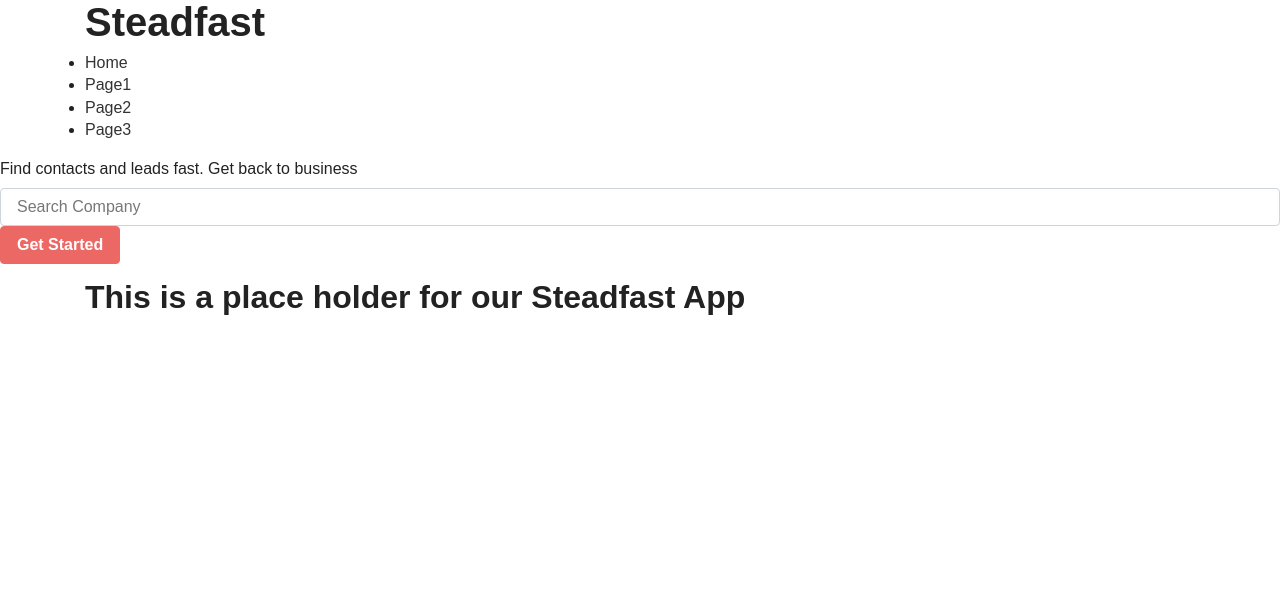
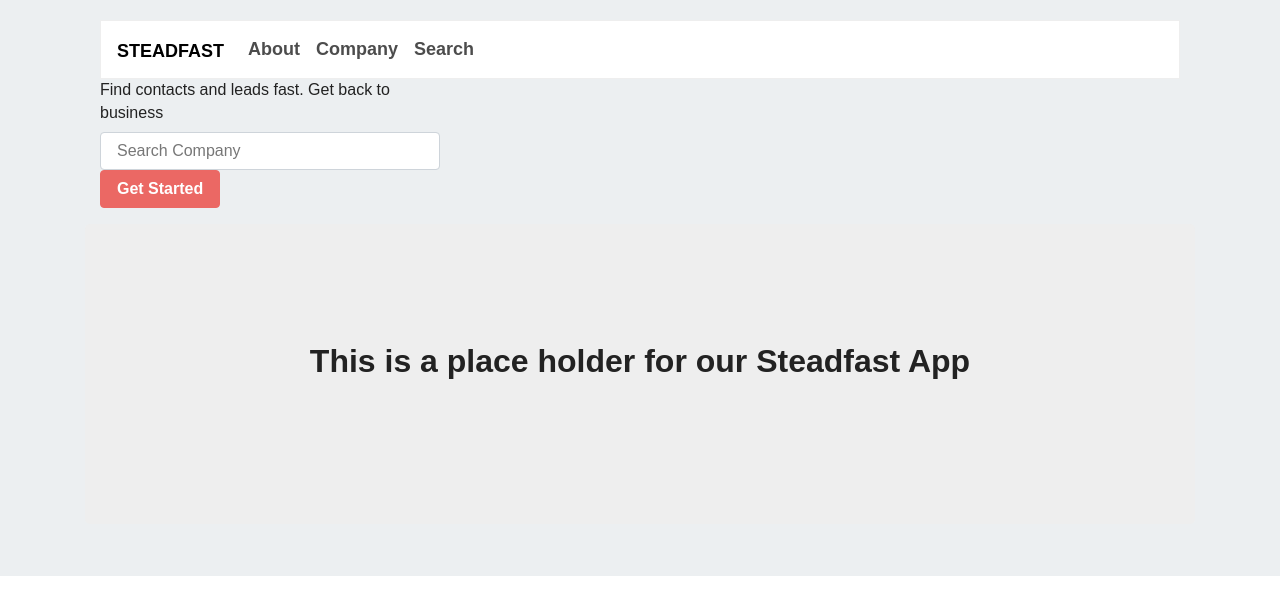
Before and after one commit to dangulo4/steadfast, a React (Create React App) app in the folder client/: page /clients/1 in a window 1280 px wide. Shown: the top 614 px of the page. Built offline with nearby package versions, Linux system fonts and the light colour scheme; a web font is replaced by a local one.

Commit message:
added ROUTE for navbar and WRAPPER, JUMBOTRON

```diff
--- a/client/src/App.js
+++ b/client/src/App.js
@@ -1,6 +1,13 @@
 import React from 'react';
+import { BrowserRouter as Router, Route, Switch } from 'react-router-dom';
+import About from './pages/About';
+import Clients from './pages/Clients';
+import NoMatch from './pages/NoMatch';
 import NavBar from './components/Navbar';
 import Header from './components/Header';
+import Wrapper from './components/Wrapper';
+import Jumbotron from './components/Jumbotron';
+import Col from './components/Col';
 import './App.css';
 
 class App extends React.Component {
@@ -8,15 +15,39 @@ class App extends React.Component {
 
   render() {
     return (
-      <>
-        <NavBar></NavBar>
-        <Header>
-          <h1>This is the Header for Steadfast</h1>
-        </Header>
+      <Wrapper>
         <div className="container">
-          <h2>This is a place holder for our Steadfast App</h2>
+          <Router>
+            <Col size="md-12">
+              <NavBar>
+                <Switch>
+                  <Route exact path={['/', '/about']}>
+                    <About />
+                  </Route>
+                  <Route exact path="/clients/:id">
+                    <Clients />
+                  </Route>
+                  <Route>
+                    <NoMatch />
+                  </Route>
+                </Switch>
+              </NavBar>
+            </Col>
+          </Router>
+          <Col size="md-4">
+            <Header>
+              <h1>This is the Header for Steadfast</h1>
+            </Header>
+          </Col>
+          <Jumbotron>
+            <Col size="md-12">
+              <div className="container">
+                <h2>This is a place holder for our Steadfast App</h2>
+              </div>
+            </Col>
+          </Jumbotron>
         </div>
-      </>
+      </Wrapper>
     );
   }
 }
--- /dev/null
+++ b/client/src/components/Col/index.js
@@ -0,0 +1,16 @@
+import React from "react";
+
+// This Col component offers us the convenience of being able to set a column's "size" prop instead of its className
+// We can also omit the col- at the start of each Bootstrap column class, e.g. size="md-12" instead of className="col-md-12"
+
+function Col(props) {
+  const size = props.size.split(" ").map(size => "col-" + size).join(" ");
+
+  return (
+    <div className={size}>
+      {props.children}
+    </div>
+  );
+}
+
+export default Col;
--- a/client/src/components/Navbar/index.js
+++ b/client/src/components/Navbar/index.js
@@ -1,37 +1,54 @@
 import React from 'react';
+import { Link } from 'react-router-dom';
 
 function Navbar() {
   return (
-    <div className="container center">
-      <nav className="menu">
-        <h1 className="menu__logo">Steadfast</h1>
-
-        <div className="menu__right">
-          <ul className="menu__list">
-            <li className="menu__list-item">
-              <a class="menu__link menu__link--active" href="#">
-                Home
-              </a>
+    <nav className="navbar navbar-expand-lg navbar-light bg-light">
+      <Link className="navbar-brand" to="/">
+        SteadFast
+      </Link>
+      <div>
+        <ul className="navbar-nav">
+          <li className="nav-item">
+            <Link
+              to="/"
+              className={
+                window.location.pathname === '/' ||
+                window.location.pathname === '/about'
+                  ? 'nav-link active'
+                  : 'nav-link'
+              }
+            >
+              About
+            </Link>
           </li>
-            <li className="menu__list-item">
-              <a class="menu__link" href="#">
-                Page1
-              </a>
+          <li className="nav-item">
+            <Link
+              to="/company"
+              className={
+                window.location.pathname === '/company'
+                  ? 'nav-link active'
+                  : 'nav-link'
+              }
+            >
+              Company
+            </Link>
           </li>
-            <li className="menu__list-item">
-              <a class="menu__link" href="#">
-                Page2
-              </a>
-            </li>
-            <li className="menu__list-item">
-              <a class="menu__link" href="#">
-                Page3
-              </a>
+          <li className="nav-item">
+            <Link
+              to="/search"
+              className={
+                window.location.pathname === '/search'
+                  ? 'nav-link active'
+                  : 'nav-link'
+              }
+            >
+              Search
+            </Link>
           </li>
         </ul>
       </div>
     </nav>
-    </div>
   );
 }
 
--- /dev/null
+++ b/client/src/components/Wrapper/index.js
@@ -0,0 +1,8 @@
+import React from 'react';
+import './style.css';
+
+function Wrapper(props) {
+  return <div className="wrapper">{props.children}</div>;
+}
+
+export default Wrapper;
--- /dev/null
+++ b/client/src/components/Wrapper/style.css
@@ -0,0 +1,11 @@
+.wrapper {
+  padding-top: 50px;
+  background: #eceff1;
+  height: 100%;
+  display: flex;
+  flex-flow: row wrap;
+  padding: 20px;
+  justify-content: space-around;
+  align-content: flex-start;
+  overflow: auto;
+}
--- /dev/null
+++ b/client/src/pages/About.js
@@ -0,0 +1,10 @@
+import React, { useState, useEffect } from 'react';
+
+function About() {
+  return (
+    <>
+      <h1>About</h1>
+    </>
+  );
+}
+export default About;
--- /dev/null
+++ b/client/src/pages/Clients.js
@@ -0,0 +1,11 @@
+import React, { useState, useEffect } from 'react';
+
+function Clients(props) {
+  return (
+    <>
+      <h1>Clients</h1>
+    </>
+  );
+}
+
+export default Clients;
--- /dev/null
+++ b/client/src/pages/NoMatch.js
@@ -0,0 +1,11 @@
+import React from 'react';
+
+function NoMatch() {
+  return (
+    <>
+      <h1>No Match</h1>
+    </>
+  );
+}
+
+export default NoMatch;
```
Lines whose indentation alone changed are shown as unchanged.
